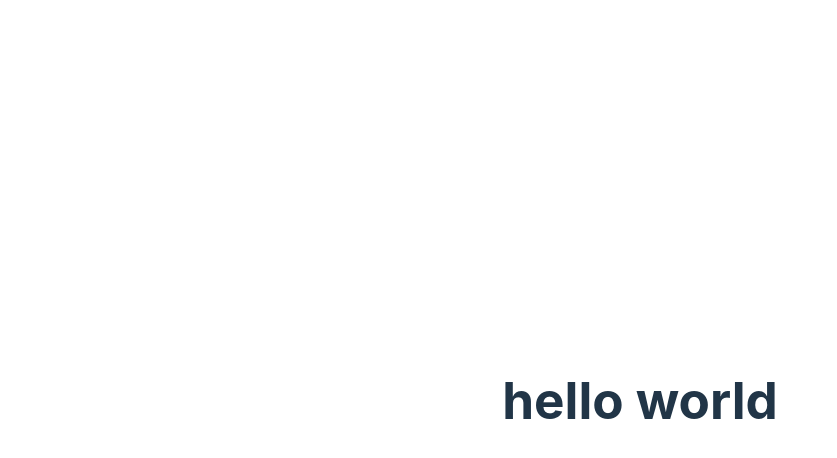
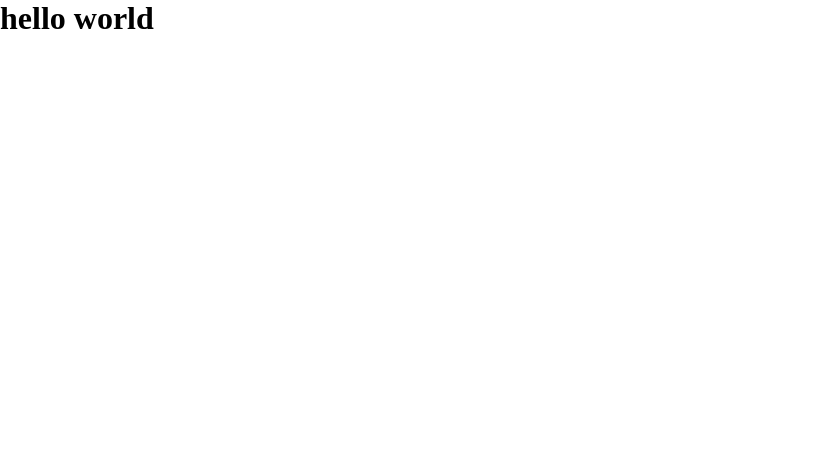
Before and after one commit to Lu-Smith/weight_tracker_vue, a Vue app: page / in a window 1280 px wide. Shown: the top 458 px of the page, without its empty margins (0-837 px from the left). Built offline with nearby package versions, Linux system fonts and the light colour scheme.

Commit message:
Updated style.css

```diff
--- a/src/style.css
+++ b/src/style.css
@@ -1,89 +1,5 @@
-:root {
-  font-family: Inter, system-ui, Avenir, Helvetica, Arial, sans-serif;
-  line-height: 1.5;
-  font-weight: 400;
-
-  color-scheme: light dark;
-  color: rgba(255, 255, 255, 0.87);
-  background-color: #242424;
-
-  font-synthesis: none;
-  text-rendering: optimizeLegibility;
-  -webkit-font-smoothing: antialiased;
-  -moz-osx-font-smoothing: grayscale;
-  -webkit-text-size-adjust: 100%;
+* {
+  margin: 0;
+  padding: 0;
+  box-sizing: border-box;
 }
-
-a {
-  font-weight: 500;
-  color: #646cff;
-  text-decoration: inherit;
-}
-a:hover {
-  color: #535bf2;
-}
-
-a {
-  font-weight: 500;
-  color: #646cff;
-  text-decoration: inherit;
-}
-a:hover {
-  color: #535bf2;
-}
-
-body {
-  margin: 0;
-  display: flex;
-  place-items: center;
-  min-width: 320px;
-  min-height: 100vh;
-}
-
-h1 {
-  font-size: 3.2em;
-  line-height: 1.1;
-}
-
-button {
-  border-radius: 8px;
-  border: 1px solid transparent;
-  padding: 0.6em 1.2em;
-  font-size: 1em;
-  font-weight: 500;
-  font-family: inherit;
-  background-color: #1a1a1a;
-  cursor: pointer;
-  transition: border-color 0.25s;
-}
-button:hover {
-  border-color: #646cff;
-}
-button:focus,
-button:focus-visible {
-  outline: 4px auto -webkit-focus-ring-color;
-}
-
-.card {
-  padding: 2em;
-}
-
-#app {
-  max-width: 1280px;
-  margin: 0 auto;
-  padding: 2rem;
-  text-align: center;
-}
-
-@media (prefers-color-scheme: light) {
-  :root {
-    color: #213547;
-    background-color: #ffffff;
-  }
-  a:hover {
-    color: #747bff;
-  }
-  button {
-    background-color: #f9f9f9;
-  }
-}
```
